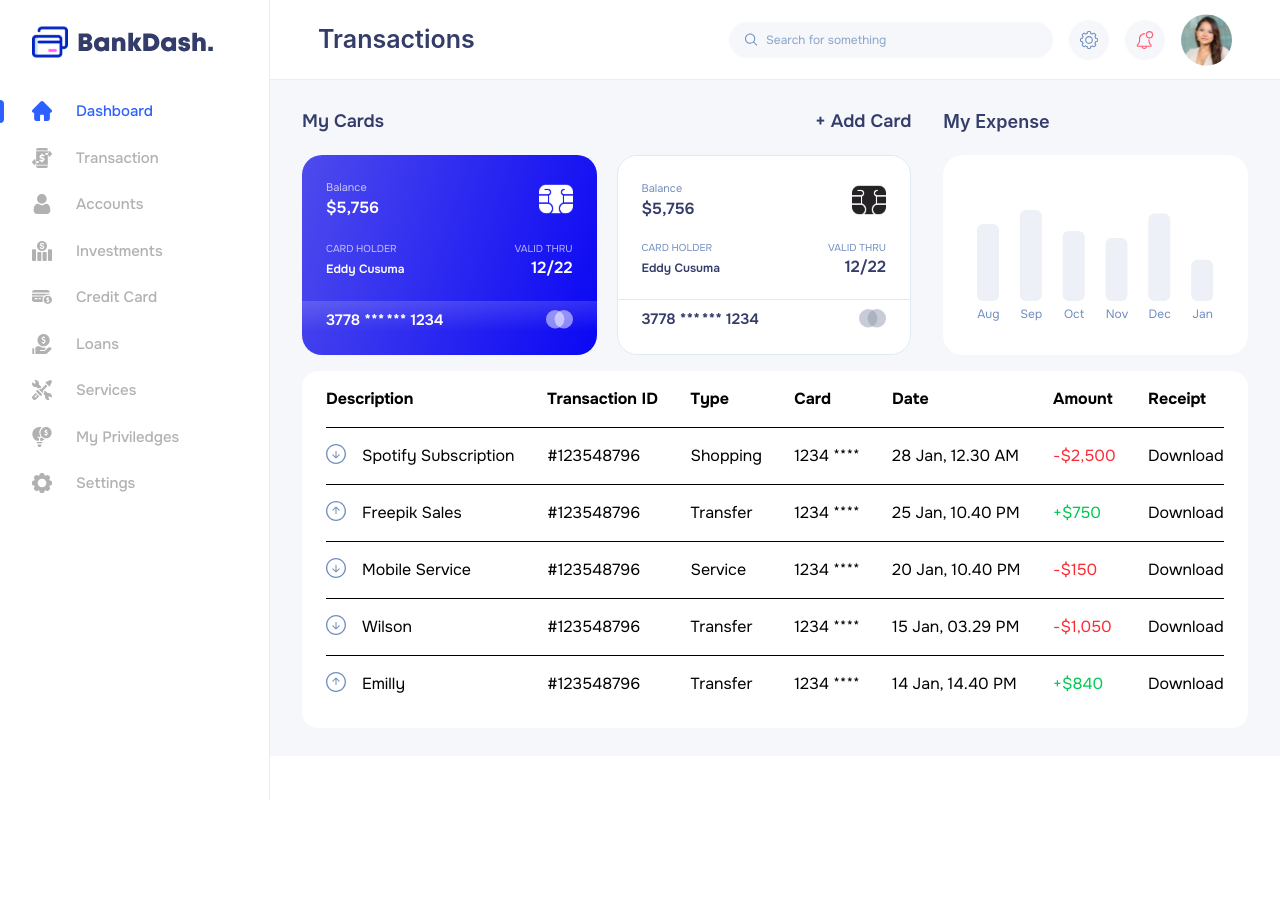
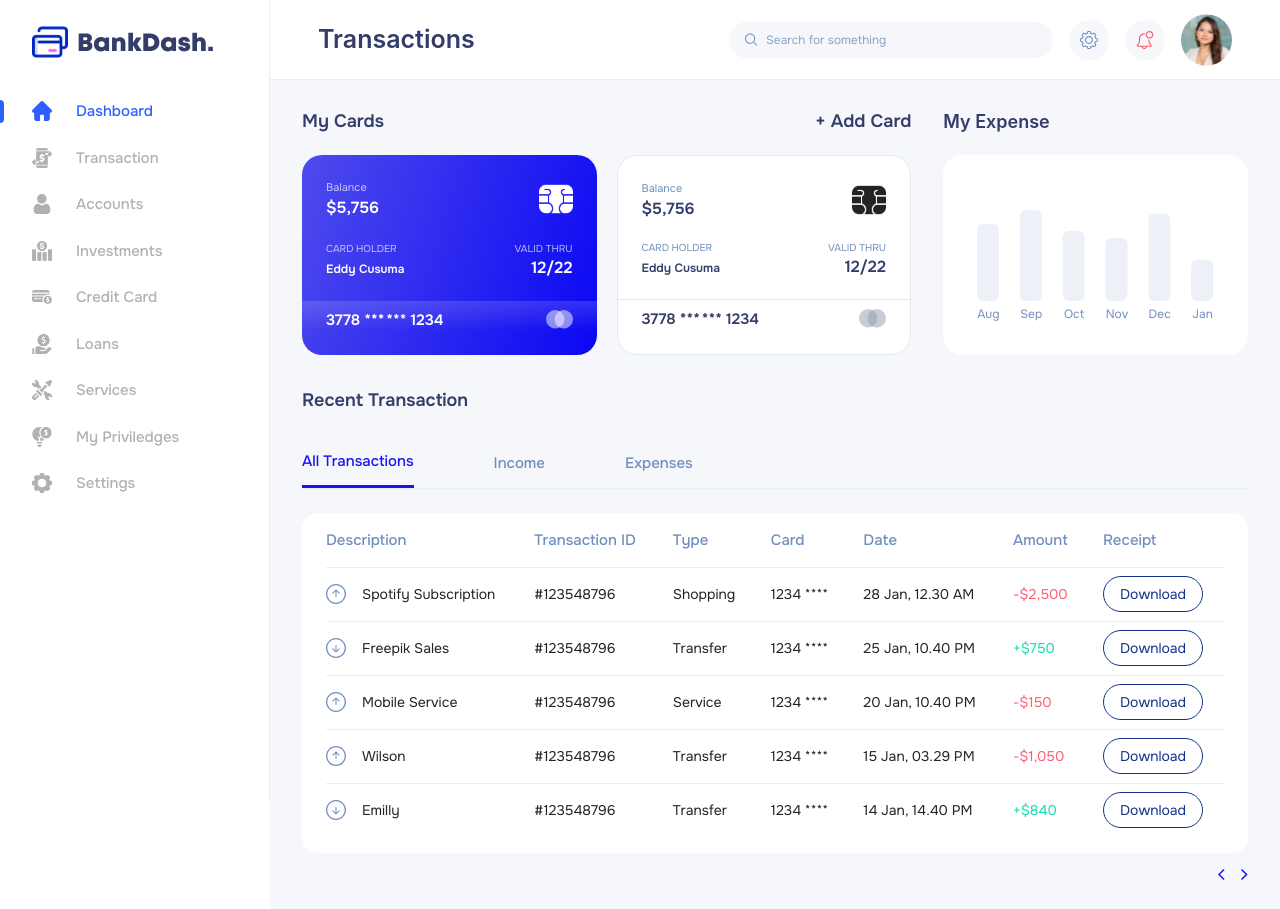
Before and after one commit to ololade154/BankDash-dashboard, a React (Vite) app: page /transactions in a window 1280 px wide. Before the commit the page ends 800 px from the top, so only its background shows below. Built offline with nearby package versions, Linux system fonts and the light colour scheme.

Commit message:
updated version

```diff
--- a/src/Icons/expenseIcon.jsx
+++ b/src/Icons/expenseIcon.jsx
@@ -10,13 +10,13 @@ export const ExpenseIcon = () => {
       <path
         fillRule="evenodd"
         clipRule="evenodd"
-        d="M10 18.6667C14.7865 18.6667 18.6667 14.7865 18.6667 10C18.6667 5.21353 14.7865 1.33333 10 1.33333C5.21353 1.33333 1.33333 5.21353 1.33333 10C1.33333 14.7865 5.21353 18.6667 10 18.6667ZM10 20C15.5228 20 20 15.5228 20 10C20 4.47715 15.5228 0 10 0C4.47715 0 0 4.47715 0 10C0 15.5228 4.47715 20 10 20Z"
+        d="M10 1.33333C5.21353 1.33333 1.33333 5.21353 1.33333 10C1.33333 14.7865 5.21353 18.6667 10 18.6667C14.7865 18.6667 18.6667 14.7865 18.6667 10C18.6667 5.21353 14.7865 1.33333 10 1.33333ZM10 8.74228e-07C4.47715 1.35705e-06 3.91405e-07 4.47715 8.74228e-07 10C1.35705e-06 15.5228 4.47715 20 10 20C15.5228 20 20 15.5228 20 10C20 4.47715 15.5228 3.91405e-07 10 8.74228e-07Z"
         fill="#718EBF"
       />
       <path
         fillRule="evenodd"
         clipRule="evenodd"
-        d="M13.5355 11.1716L10.3535 14.3536C10.1583 14.5488 9.84167 14.5488 9.64641 14.3536L6.46443 11.1716C6.26917 10.9763 6.26917 10.6597 6.46443 10.4645C6.65969 10.2692 6.97628 10.2692 7.17154 10.4645L9.49997 12.7929L9.49997 7L10.5 7L10.5 12.7929L12.8284 10.4645C13.0237 10.2692 13.3402 10.2692 13.5355 10.4645C13.7308 10.6597 13.7308 10.9763 13.5355 11.1716Z"
+        d="M6.4645 8.82818L9.64648 5.6462C9.84174 5.45094 10.1583 5.45094 10.3536 5.6462L13.5356 8.82818C13.7308 9.02344 13.7308 9.34003 13.5356 9.53529C13.3403 9.73055 13.0237 9.73055 12.8285 9.53529L10.5 7.20686L10.5 12.9998L9.50004 12.9998L9.50004 7.20686L7.17161 9.53529C6.97635 9.73055 6.65976 9.73055 6.4645 9.53529C6.26924 9.34003 6.26924 9.02345 6.4645 8.82818Z"
         fill="#718EBF"
       />
     </svg>
--- a/src/Icons/incomeIcon.jsx
+++ b/src/Icons/incomeIcon.jsx
@@ -10,13 +10,13 @@ export const IncomeIcon = () => {
       <path
         fillRule="evenodd"
         clipRule="evenodd"
-        d="M10 1.33333C5.21353 1.33333 1.33333 5.21353 1.33333 10C1.33333 14.7865 5.21353 18.6667 10 18.6667C14.7865 18.6667 18.6667 14.7865 18.6667 10C18.6667 5.21353 14.7865 1.33333 10 1.33333ZM10 8.74228e-07C4.47715 1.35705e-06 3.91405e-07 4.47715 8.74228e-07 10C1.35705e-06 15.5228 4.47715 20 10 20C15.5228 20 20 15.5228 20 10C20 4.47715 15.5228 3.91405e-07 10 8.74228e-07Z"
+        d="M10 18.6667C14.7865 18.6667 18.6667 14.7865 18.6667 10C18.6667 5.21353 14.7865 1.33333 10 1.33333C5.21353 1.33333 1.33333 5.21353 1.33333 10C1.33333 14.7865 5.21353 18.6667 10 18.6667ZM10 20C15.5228 20 20 15.5228 20 10C20 4.47715 15.5228 0 10 0C4.47715 0 0 4.47715 0 10C0 15.5228 4.47715 20 10 20Z"
         fill="#718EBF"
       />
       <path
         fillRule="evenodd"
         clipRule="evenodd"
-        d="M6.4645 8.82818L9.64648 5.6462C9.84174 5.45094 10.1583 5.45094 10.3536 5.6462L13.5356 8.82818C13.7308 9.02344 13.7308 9.34003 13.5356 9.53529C13.3403 9.73055 13.0237 9.73055 12.8285 9.53529L10.5 7.20686L10.5 12.9998L9.50004 12.9998L9.50004 7.20686L7.17161 9.53529C6.97635 9.73055 6.65976 9.73055 6.4645 9.53529C6.26924 9.34003 6.26924 9.02345 6.4645 8.82818Z"
+        d="M13.5355 11.1716L10.3535 14.3536C10.1583 14.5488 9.84167 14.5488 9.64641 14.3536L6.46443 11.1716C6.26917 10.9763 6.26917 10.6597 6.46443 10.4645C6.65969 10.2692 6.97628 10.2692 7.17154 10.4645L9.49997 12.7929L9.49997 7L10.5 7L10.5 12.7929L12.8284 10.4645C13.0237 10.2692 13.3402 10.2692 13.5355 10.4645C13.7308 10.6597 13.7308 10.9763 13.5355 11.1716Z"
         fill="#718EBF"
       />
     </svg>
--- /dev/null
+++ b/src/Icons/leftArrow.jsx
@@ -0,0 +1,17 @@
+export const LeftArrow = () => {
+  return (
+    <svg
+      width="7"
+      height="12"
+      viewBox="0 0 7 12"
+      fill="none"
+      xmlns="http://www.w3.org/2000/svg"
+    >
+      <path
+        d="M6.06067 0.530273L1.06067 5.53027L6.06067 10.5303"
+        stroke="#1814F3"
+        strokeWidth="1.5"
+      />
+    </svg>
+  );
+};
--- /dev/null
+++ b/src/Icons/rightArrow.jsx
@@ -0,0 +1,17 @@
+export const RightArrow = () => {
+  return (
+    <svg
+      width="7"
+      height="12"
+      viewBox="0 0 7 12"
+      fill="none"
+      xmlns="http://www.w3.org/2000/svg"
+    >
+      <path
+        d="M0.530273 10.5303L5.53027 5.53027L0.530273 0.530273"
+        stroke="#1814F3"
+        strokeWidth="1.5"
+      />
+    </svg>
+  );
+};
--- a/src/components/table.jsx
+++ b/src/components/table.jsx
@@ -1,44 +1,88 @@
+import { useState } from 'react';
 import { transactionValue } from './transactionValue';
 import { ExpenseIcon } from '../Icons/expenseIcon';
 import { IncomeIcon } from '../Icons/incomeIcon';
+import { LeftArrow } from '../Icons/leftArrow';
+import { RightArrow } from '../Icons/rightArrow';
 
 export const Table = () => {
+  const [activeTab, setActiveTab] = useState('all');
+
+  const filteredTransactions =
+    activeTab === 'all'
+      ? transactionValue
+      : transactionValue.filter((item) => item.transactionType === activeTab);
+
   return (
     <>
-      {/* desktop table */}
-      <div className=" ">
-        <div className="hidden md:block  bg-white px-6 py-4 pt-0 rounded-2xl">
-          <table className="w-full ">
+      <div>
+        {/* Title */}
+        <h1 className="mb-4 md:mb-6 text-[#343C6A] text-[16px] md:text-[18px] font-semibold">
+          Recent Transaction
+        </h1>
+
+        {/* Tabs */}
+        <div className="flex flex-wrap items-center gap-x-6 md:gap-x-20 border-b border-[#EBEEF2] mb-6 text-[#718EBF] text-[14px] md:text-[15px] font-medium">
+          <p
+            onClick={() => setActiveTab('all')}
+            className={`cursor-pointer py-3 rounded-tl-[10px] rounded-tr-[10px] ${
+              activeTab === 'all'
+                ? 'text-[#1814F3] border-b-[3px] border-[#1814F3]'
+                : ''
+            }`}
+          >
+            All Transactions
+          </p>
+
+          <p
+            onClick={() => setActiveTab('income')}
+            className={`cursor-pointer py-3 rounded-tl-[10px] rounded-tr-[10px] ${
+              activeTab === 'income'
+                ? 'text-[#1814F3] border-b-[3px] border-[#1814F3]'
+                : ''
+            }`}
+          >
+            Income
+          </p>
+
+          <p
+            onClick={() => setActiveTab('expense')}
+            className={`cursor-pointer py-3 rounded-tl-[10px] rounded-tr-[10px] ${
+              activeTab === 'expense'
+                ? 'text-[#1814F3] border-b-[3px] border-[#1814F3]'
+                : ''
+            }`}
+          >
+            Expenses
+          </p>
+        </div>
+
+        {/* Desktop Table */}
+        <div className="hidden md:block bg-white px-6 py-4 pt-0 rounded-2xl">
+          <table className="w-full">
             <thead>
-              <tr className="border-b">
-                <th className="py-4 px-4 text-md text-left first:pl-0 last:pr-0">
+              <tr className="border-b border-[#e6eff5] text-[#718EBF] text-[15px]">
+                <th className="py-4 px-4 text-left first:pl-0 last:pr-0 font-medium">
                   Description
                 </th>
-                <th className="py-4 px-4 text-md text-left first:pl-0 last:pr-0">
+                <th className="py-4 px-4 text-left font-medium">
                   Transaction ID
                 </th>
-                <th className="py-4 px-4 text-md text-left first:pl-0 last:pr-0">
-                  Type
-                </th>
-                <th className="py-4 px-4 text-md text-left first:pl-0 last:pr-0">
-                  Card
-                </th>
-                <th className="py-4 px-4 text-md text-left first:pl-0 last:pr-0">
-                  Date
-                </th>
-                <th className="py-4 px-4 text-md text-left first:pl-0 last:pr-0">
-                  Amount
-                </th>
-                <th className="py-4 px-4 text-md text-left first:pl-0 last:pr-0">
-                  Receipt
-                </th>
+                <th className="py-4 px-4 text-left font-medium">Type</th>
+                <th className="py-4 px-4 text-left font-medium">Card</th>
+                <th className="py-4 px-4 text-left font-medium">Date</th>
+                <th className="py-4 px-4 text-left font-medium">Amount</th>
+                <th className="py-4 px-4 text-left font-medium">Receipt</th>
               </tr>
             </thead>
 
             <tbody>
-              {transactionValue.map((value) => (
-                <tr key={value.id} className="border-b last:border-b-0">
-                  <td className="py-4 px-4 text-md first:pl-0 last:pr-0">
+              {filteredTransactions.map((value) => (
+                <tr
+                  key={value.id}
+                  className="border-b border-[#e6eff5] last:border-b-0 text-[#232323] text-[14px]"
+                >
+                  <td className="py-4 px-4 first:pl-0 font-normal">
                     <div className="flex items-start gap-4">
                       {value.transactionType === 'income' ? (
                         <IncomeIcon />
@@ -49,36 +93,42 @@ export const Table = () => {
                     </div>
                   </td>
 
-                  <td className="py-4 px-4 text-md text-left first:pl-0 last:pr-0">
+                  <td className="py-4 px-4 font-normal">
                     {value.transactionID}
                   </td>
-                  <td className="py-4 px-4 text-md text-left first:pl-0 last:pr-0">
-                    {value.type}
-                  </td>
-                  <td className="py-4 px-4 text-md text-left first:pl-0 last:pr-0">
-                    {value.card}
-                  </td>
-                  <td className="py-4 px-4 text-md text-left first:pl-0 last:pr-0">
-                    {value.Date}
-                  </td>
+
+                  <td className="py-4 px-4 font-normal">{value.type}</td>
+
+                  <td className="py-4 px-4 font-normal">{value.card}</td>
+
+                  <td className="py-4 px-4 font-normal">{value.Date}</td>
+
                   <td
-                    className={`py-4 px-4 text-md text-left first:pl-0 last:pr-0 ${
+                    className={`py-4 px-4 font-normal ${
                       value.amount.startsWith('+')
-                        ? 'text-green-500'
-                        : 'text-red-500'
-                    }
-                  `}
+                        ? 'text-[#16DBAA]'
+                        : 'text-[#FE5C73]'
+                    }`}
                   >
                     {value.amount}
                   </td>
-                  <td className="py-4 px-4 text-md text-left first:pl-0 last:pr-0">
-                    {value.download}
+
+                  <td className="py-4 px-4 text-[#123288] font-normal">
+                    <span className="py-2 px-4 button-border rounded-full">
+                      {value.download}
+                    </span>
                   </td>
                 </tr>
               ))}
             </tbody>
           </table>
         </div>
+
+        {/* Pagination Arrows */}
+        <div className="flex justify-end gap-4 mt-4">
+          <LeftArrow />
+          <RightArrow />
+        </div>
       </div>
     </>
   );
--- a/src/components/transactionPage.jsx
+++ b/src/components/transactionPage.jsx
@@ -24,7 +24,7 @@ export const TransactionPage = () => {
           <ExpenseChart />
         </div>
       </div>
-      <div className="mt-4 ">
+      <div className="mt-8 ">
         <Table />
       </div>
     </div>
--- a/src/index.css
+++ b/src/index.css
@@ -1,8 +1,11 @@
 /* @import url('https://fonts.googleapis.com/css2?family=Inter:ital,opsz,wght@0,14..32,100..900;1,14..32,100..900&display=swap'); */
-@import url("https://fonts.googleapis.com/css2?family=Onest:wght@100..900&display=swap");
+@import url('https://fonts.googleapis.com/css2?family=Onest:wght@100..900&display=swap');
 
 /* @import url('https://fonts.googleapis.com/css2?family=Lato:ital,wght@0,100;0,300;0,400;0,700;0,900;1,100;1,300;1,400;1,700;1,900&display=swap'); */
-@import "tailwindcss";
+@import 'tailwindcss';
+* {
+  font-family: 'Onest', sans-serif;
+}
 
 .active-color {
   color: #2d60ff;
@@ -14,10 +17,10 @@
   background-color: #2d60ff;
 }
 .inter-font {
-  font-family: "Inter", sans-serif;
+  font-family: 'Inter', sans-serif;
 }
 .lato-font {
-  font-family: "Lato", sans-serif;
+  font-family: 'Lato', sans-serif;
 }
 .nav-font-color {
   color: #343c6a;
@@ -61,7 +64,10 @@
   outline: none;
   box-shadow: none;
 }
+.border-bottom {
+  border-bottom: 1px solid #e6eff5;
+}
 
-* {
-  font-family: "Onest", sans-serif;
+.button-border {
+  border: 1px solid #123288;
 }
```
